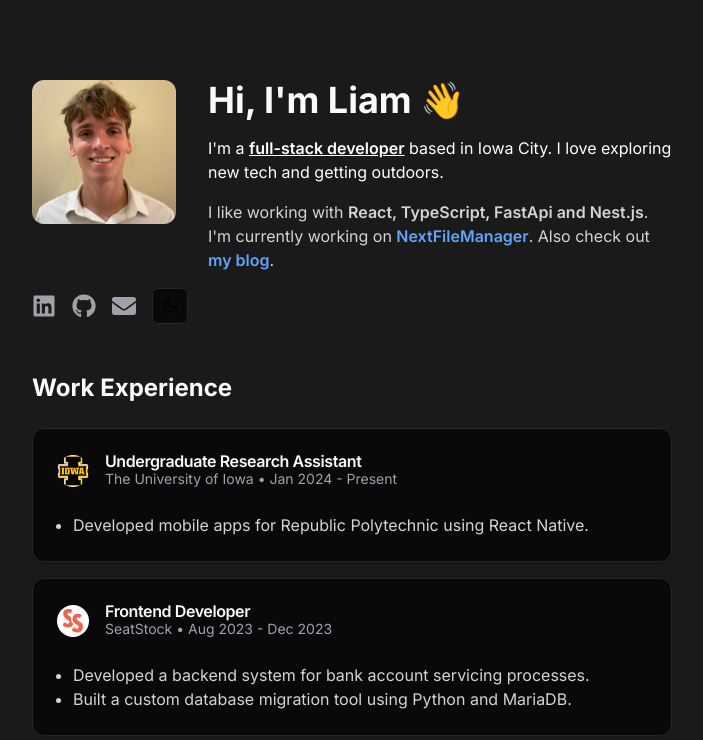
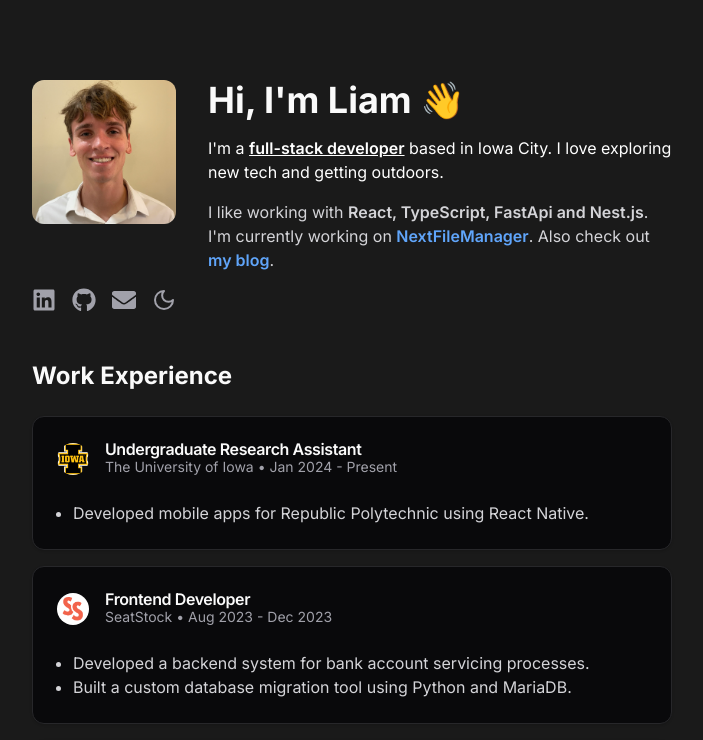
Before and after one commit to liamstamper/liam-portfolio, a React (Vite) app: page / in a window 1280 px wide. Shown: the top 740 px of the page, without its empty margins (288-991 px from the left). Built offline with nearby package versions, Linux system fonts and the light colour scheme.

Commit message:
updated styles to match social icons

```diff
--- a/src/components/theme/mode-toggle.tsx
+++ b/src/components/theme/mode-toggle.tsx
@@ -1,25 +1,25 @@
-import { Moon, Sun } from "lucide-react"
-
-import { Button } from "@/components/ui/button"
+import { Moon, Sun } from "lucide-react";
 import {
   DropdownMenu,
   DropdownMenuContent,
   DropdownMenuItem,
   DropdownMenuTrigger,
-} from "@/components/ui/dropdown-menu"
-import { useTheme } from "@/components/theme/theme-provider"
+} from "@/components/ui/dropdown-menu";
+import { useTheme } from "@/components/theme/theme-provider";
 
 export function ModeToggle() {
-  const { setTheme } = useTheme()
+  const { setTheme } = useTheme();
 
   return (
     <DropdownMenu>
       <DropdownMenuTrigger asChild>
-        <Button variant="outline" size="icon">
-          <Sun className="h-[1.2rem] w-[1.2rem] rotate-0 scale-100 transition-all dark:-rotate-90 dark:scale-0" />
-          <Moon className="absolute h-[1.2rem] w-[1.2rem] rotate-90 scale-0 transition-all dark:rotate-0 dark:scale-100" />
-          <span className="sr-only">Toggle theme</span>
-        </Button>
+        <button
+          aria-label="Toggle theme"
+          className="p-0 bg-transparent border-none outline-none focus:outline-none flex items-center justify-center"
+        >
+          <Sun className="h-6 w-6 transition-all dark:-rotate-90 dark:scale-0" />
+          <Moon className="absolute h-6 w-6 rotate-90 scale-0 transition-all dark:rotate-0 dark:scale-100 text-zinc-400" />
+        </button>
       </DropdownMenuTrigger>
       <DropdownMenuContent align="end">
         <DropdownMenuItem onClick={() => setTheme("light")}>
@@ -33,5 +33,5 @@ export function ModeToggle() {
         </DropdownMenuItem>
       </DropdownMenuContent>
     </DropdownMenu>
-  )
+  );
 }
```
